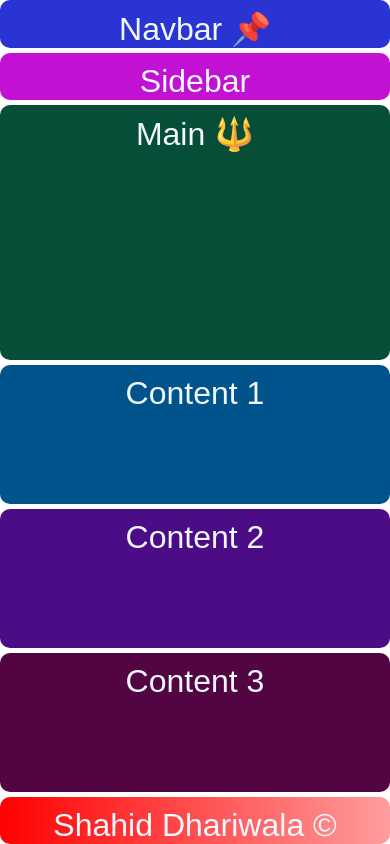
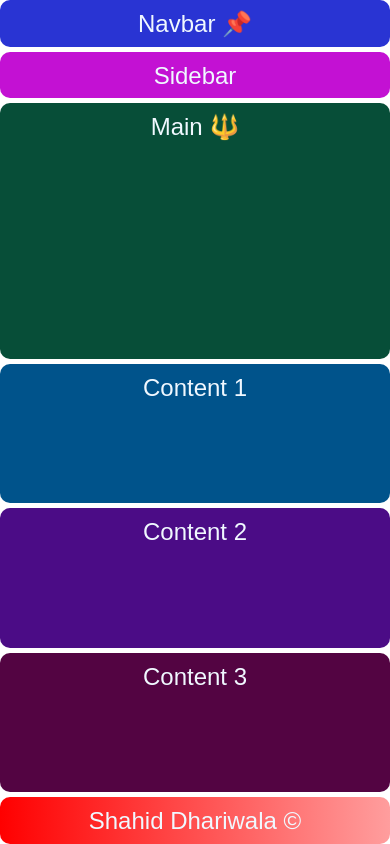
Before and after one commit to shahiddhariwala/playing-with-css-flex-flexbox-grid, a plain HTML site: page responsive-css-grid/index.html in a window 390 px wide. Drawn offline with Linux system fonts and the light colour scheme.

Commit message:
CSS Grid SS

```diff
--- a/responsive-css-grid/style.css
+++ b/responsive-css-grid/style.css
@@ -87,5 +87,7 @@ footer
         grid-template-columns: 1fr;
         grid-template-rows: 0.4fr 0.4fr 2.2fr 1.2fr 1.2fr 1.2fr 0.4fr;
         grid-template-areas: "nav" "sidebar" "main" "content1" "content2" "content3" "footer";
+        font-weight: 400;
+        font-size: x-large;
     }
 }
```
Also changed, not shown: responsive-css-grid/FullWebsiteSSGrid.png (added), responsive-css-grid/ResponsiveSS.png (added).
